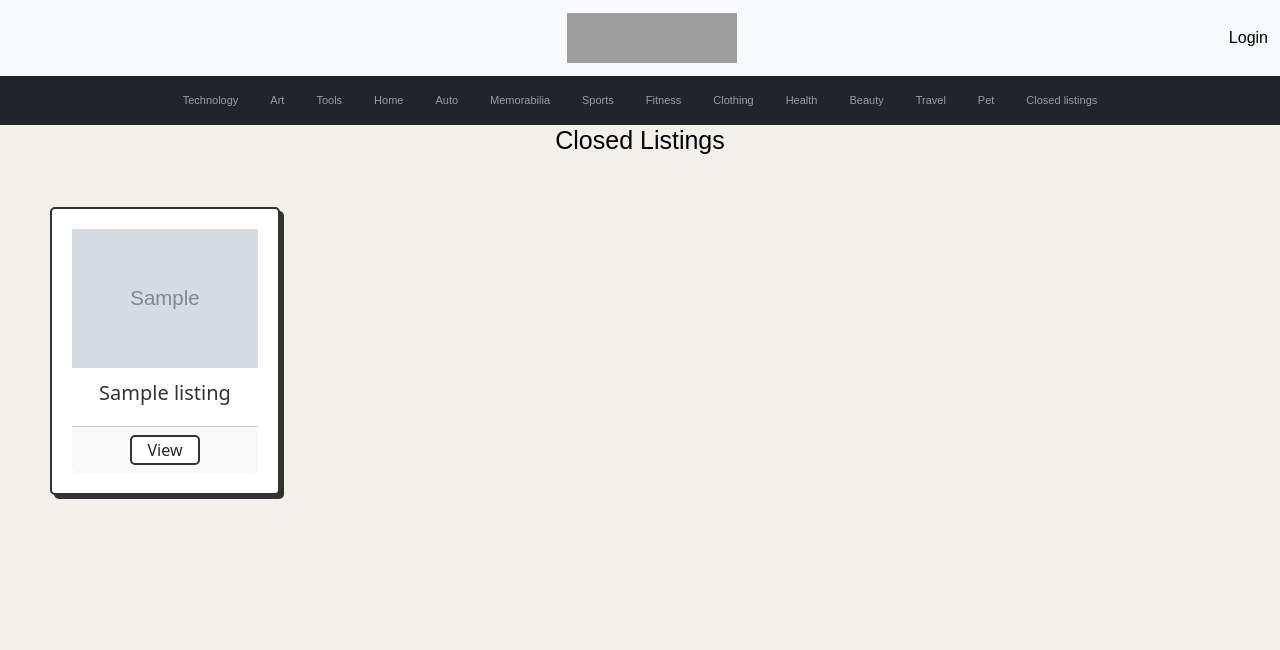
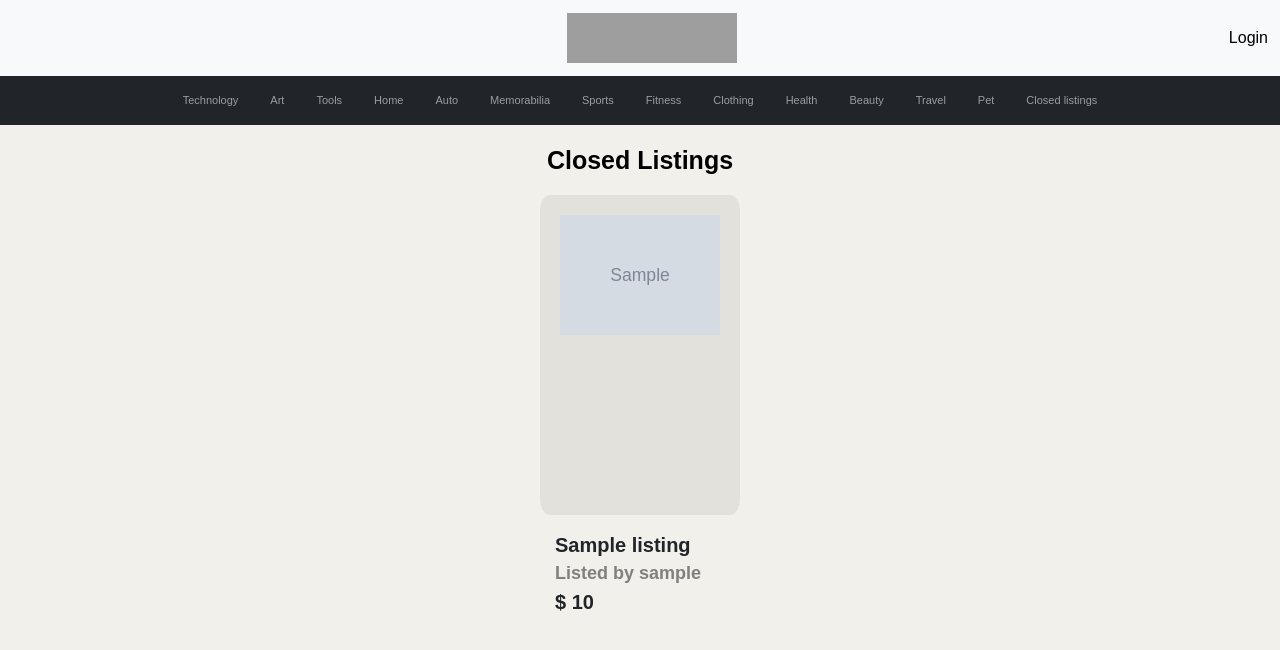
Before and after one commit to NickG35/Cartio, a Django app: page /closed_listings in a window 1280 px wide. Shown: the top 650 px of the page. Run offline with Django 5.2, Linux system fonts and the light colour scheme; tables that the repository leaves empty hold one stand-in row (values such as "Sample post"); grey boxes marked "Sample" are stand-in pictures; some libraries are stand-ins or nearby versions; grey boxes are pictures that could not be loaded.

Commit message:
adjusting closed listing positioning

```diff
--- a/Commerce/templates/Commerce/closed_listings.html
+++ b/Commerce/templates/Commerce/closed_listings.html
@@ -2,19 +2,49 @@
 
 {% block body %}
 
-<h2 class="header">Closed Listings</h2>
+<h2 id="center-header" class="header">Closed Listings</h2>
 
-    <div class="row row-cols-1 row-cols-md-5 g-1 m-5">
+<div class="container">
+    <div id="smallRow" class="row">
     {% for listing in closed_listings %}
-        <div class="col">
-            <div class="card h-100">
-                <div class="card-img"><div class="img"><img src="{{ listing.listing_image.url }}" alt="{{listing.listing_name}}"></div></div>
-                <div class="card-title">{{ listing.listing_name }}</div>
-                <div id="closed-footer" class="card-footer">
-                    <a class="closed-link" href="{% url 'listing' listing_id=listing.id %}"><button class="card-btn">View</button></a>
+    <div id="smallColumn" class="col-4 col-sm-4 col-md-4 col-lg-4">
+        <a href="{% url 'listing' listing_id=listing.id %}">
+            <div id="smallimg-container" class="img-container">
+                <div class="img-background"></div>
+                <div class="prodimg"><img src="{{ listing.listing_image.url }}" alt="{{listing.listing_name}}"></div>
+        </a>
+                <div id="index-watch-button" class="watch-button">
+                    {% if user.is_authenticated %}
+                        {% if request.user.profile in listing.listing_wishlist.all and listing.listing_closed == False %}
+                            <button id="wish-button{{listing.id}}" name="remove_wishlist" type="submit" class="btn btn-light" data-profile="{{request.user.profile.id}}" data-listing="{{listing.id}}" data-wishlist="wished">
+                                <i class="fa-solid fa-heart" style="color: black;"></i>
+                            </button>
+                        {% else %}
+                            <button id="wish-button{{listing.id}}" name="add_wishlist" type="submit" class="btn btn-light"  data-profile="{{request.user.profile.id}}" data-listing="{{listing.id}}" data-wishlist="wish">
+                                <i class="fa-regular fa-heart" style="color: black;"></i>
+                            </button>
+                        {% endif %}
+                    {% endif %}
                 </div>
             </div>
-        </div>
+        <a href="{% url 'listing' listing_id=listing.id %}">
+            <div id="smaller-lower-card" class="lower-card">
+                <div class="titleCard">
+                    <p class="cardText">{{ listing.listing_name }}</p>
+                </div>
+                <small class="listingAuthor">Listed by {{ listing.listing_user }}</small>
+                    <div class="priceCard">
+                        {% if listing.listing_bid_price is none %}
+                            <p class="cardText">$ {{ listing.listing_price }}</p>
+                        {% else %}
+                            <p class="cardText">$ {{ listing.listing_bid_price }}</p>
+                        {% endif %}
+                    </div>
+            </div>
+        </a>
+    </div>
     {% endfor %}
+    </div>
+</div>
 
 {% endblock %}
```
